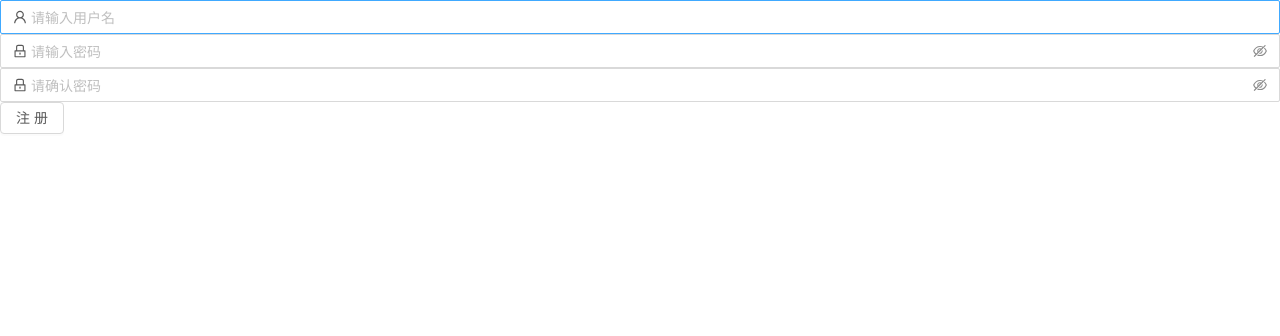
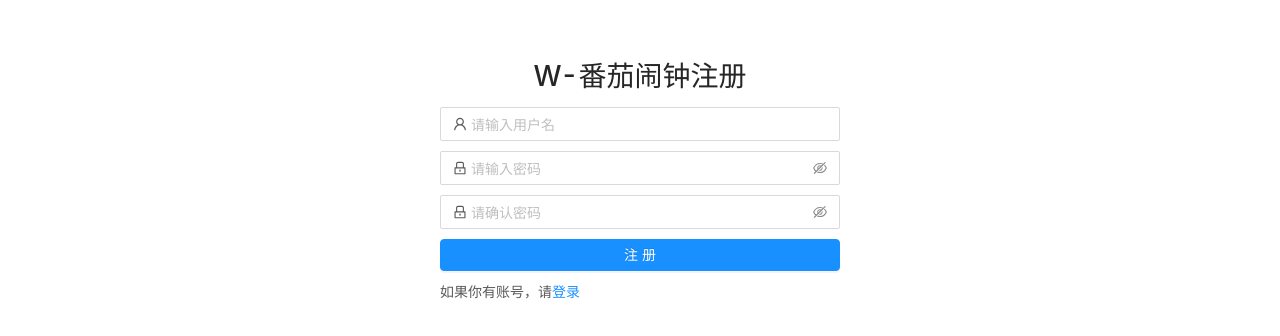
Before and after one commit to yiyanwu/wjw-potato, a React (Create React App) app: page /signup in a window 1280 px wide. Shown: the top 336 px of the page. Built offline with nearby package versions, Linux system fonts and the light colour scheme.

Commit message:
添加注册页面样式

```diff
--- a/package.json
+++ b/package.json
@@ -14,6 +14,7 @@
     "axios": "^0.19.2",
     "babel-plugin-import": "^1.13.0",
     "customize-cra": "^0.9.1",
+    "node-sass": "^4.13.1",
     "react": "^16.13.1",
     "react-app-rewired": "^2.1.5",
     "react-dom": "^16.13.1",
--- /dev/null
+++ b/src/components/SignUp/signup.scss
@@ -0,0 +1,14 @@
+#SignUp {
+    max-width: 400px;
+    padding: 50px 0;
+    margin: auto;
+    >* {
+        margin: 5px 0;
+    }
+    >h1 {
+        text-align: center;
+    }
+    >.signUpButton {
+        width: 100%;
+    }
+}
--- a/src/components/SignUp/signup.tsx
+++ b/src/components/SignUp/signup.tsx
@@ -1,7 +1,9 @@
 import * as React from 'react'
-import { Input, Button} from 'antd';
+import { Input, Button } from 'antd';
 import { UserOutlined, LockOutlined } from '@ant-design/icons';
 import axios from '../../config/axios'
+import { Link } from 'react-router-dom'
+import './signup.scss'
 
 
 interface SignUpState {
@@ -11,7 +13,7 @@ interface SignUpState {
 }
 
 class SignUp extends React.Component<any, SignUpState> {
-    constructor(props: any){
+    constructor(props: any) {
         super(props)
         this.state = {
             account: '',
@@ -20,8 +22,8 @@ class SignUp extends React.Component<any, SignUpState> {
         };
     }
 
-    onChangeAccount = (e:any) =>{
-        this.setState( {account: e.target.value})
+    onChangeAccount = (e: any) => {
+        this.setState({ account: e.target.value })
     }
 
     onChangePassword = (e: any) => {
@@ -32,33 +34,34 @@ class SignUp extends React.Component<any, SignUpState> {
         this.setState({ passwordConfirmation: e.target.value })
     }
 
-    submit = async() => {
+    submit = async () => {
         const { account, password, passwordConfirmation } = this.state
-        try{
-            await axios.post('sign_up/user',{
+        try {
+            await axios.post('sign_up/user', {
                 account,
                 password,
                 password_confirmation: passwordConfirmation
             })
             console.log('成功')
-        }catch (e){
+        } catch (e) {
             throw new Error(e)
         }
     }
 
     render() {
-        const { account,password,passwordConfirmation} = this.state
+        const { account, password, passwordConfirmation } = this.state
         return (
-            <div className="SignUp">
+            <div className="SignUp" id="SignUp">
+                <h1>W-番茄闹钟注册</h1>
                 <Input
                     placeholder="请输入用户名"
-                    value= {account}
+                    value={account}
                     onChange={this.onChangeAccount}
                     prefix={<UserOutlined className="site-form-item-icon" />}
                 />
                 <Input.Password
                     placeholder="请输入密码"
-                    value= {password}
+                    value={password}
                     onChange={this.onChangePassword}
                     prefix={<LockOutlined className="site-form-item-icon" />}
                 />
@@ -68,7 +71,11 @@ class SignUp extends React.Component<any, SignUpState> {
                     onChange={this.onChangePasswordConfirmation}
                     prefix={<LockOutlined className="site-form-item-icon" />}
                 />
-                <Button onClick={this.submit}>注册</Button>
+                <Button
+                    onClick={this.submit}
+                    className="signUpButton"
+                    type="primary">注册</Button>
+                <p>如果你有账号，请<Link to='/login'>登录</Link></p>
             </div>
         )
     }
```
Also changed, not shown: 1 other file (tests, documents, lock files or other folders).
